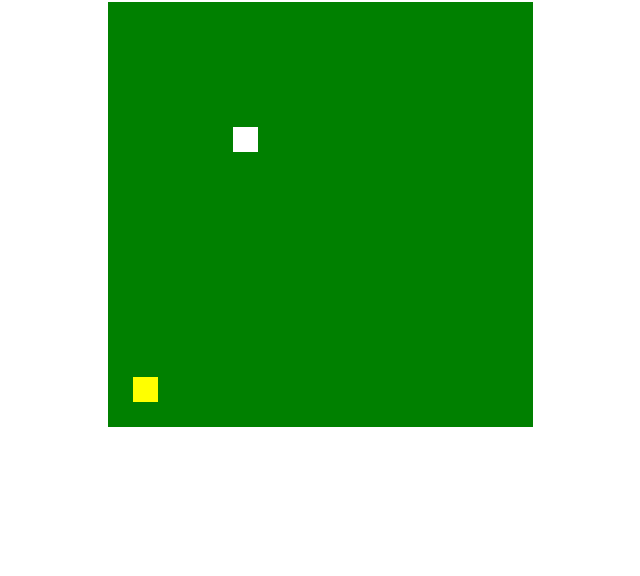
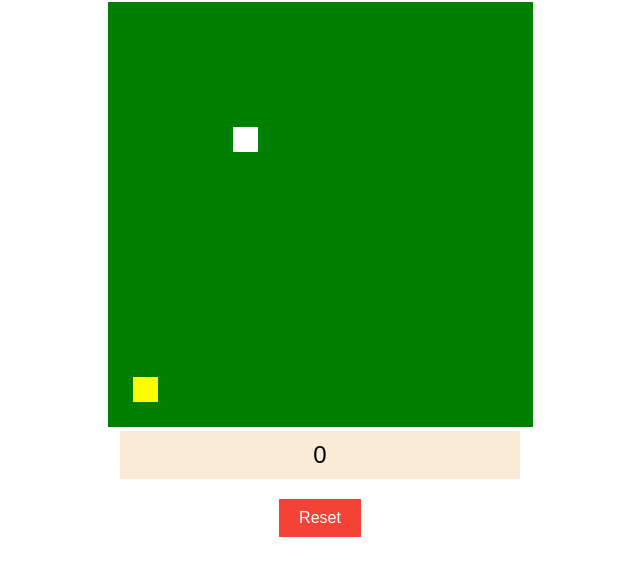
Before and after one commit to chris00234/snake_game, a plain HTML site: page index.html in a window 1280 px wide. Shown: the part 78-654 px from the top of the page, without its empty margins (320-960 px from the left). Drawn offline with Linux system fonts and the light colour scheme.

Commit message:
add reset button and score

```diff
--- a/index.html
+++ b/index.html
@@ -9,6 +9,9 @@
 <body>
     <h1 class="title">Snake Game</h1>
     <canvas id="board"></canvas>
+    <div class="score" id="score">0</div>
+    <button class="reset" onclick="reset()">Reset</button>
     <script src="script.js"></script>
+
 </body>
 </html>
--- a/script.js
+++ b/script.js
@@ -17,6 +17,8 @@ let foodY;
 
 let gameOver = false;
 
+let score = 0;
+
 window.onload = function(){
     board = document.getElementById('board');
     board.height = total_row * blockSize;
@@ -28,6 +30,8 @@ window.onload = function(){
     document.addEventListener("keyup", changeDirection); //for movement
     setInterval(update, 1000/10); //set snake speed
 }
+
+let score_dic = document.getElementById('score');
 
 function update(){
     if(gameOver){
@@ -44,6 +48,8 @@ function update(){
 
     if(snakeX == foodX && snakeY == foodY){
         snakeBody.push([snakeX, snakeY]);
+        score++;
+        score_dic.textContent = score;
         placeFood();
     }
 
@@ -109,3 +115,20 @@ function placeFood(){
     foodX = Math.floor(Math.random() * total_col) * blockSize;
     foodY = Math.floor(Math.random() * total_row) * blockSize;
 }
+
+function reset(){
+    snakeX = blockSize * 5;
+    snakeY = blockSize * 5;
+
+    speedX = 0;
+    speedY = 0;
+
+    score = 0;
+    score_dic.textContent = score;
+
+    snakeBody = [];
+
+    placeFood();
+
+    gameOver = false;
+}
--- a/styles.css
+++ b/styles.css
@@ -1,3 +1,21 @@
 body{
     text-align: center;
 }
+.score{
+    text-align: center;
+    font-family:Arial, Helvetica, sans-serif;
+    font-size: 1.5em;
+    background-color: antiquewhite;
+    width: 30%;
+    margin: 0 auto;
+    padding: 10px;
+}
+.reset{
+    background-color: #f44336;
+    color: white;
+    padding: 10px 20px;
+    font-size: 16px;
+    border: none;
+    cursor: pointer;
+    margin-top: 20px;
+}
```
